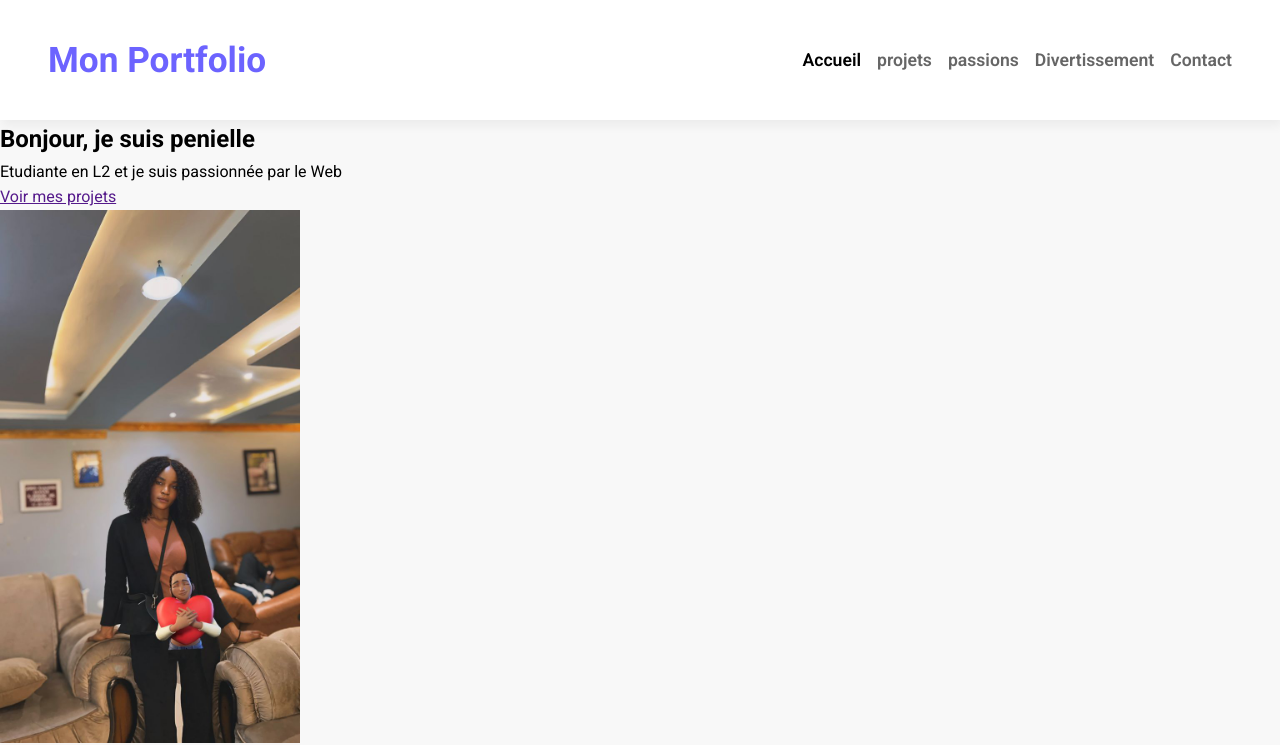
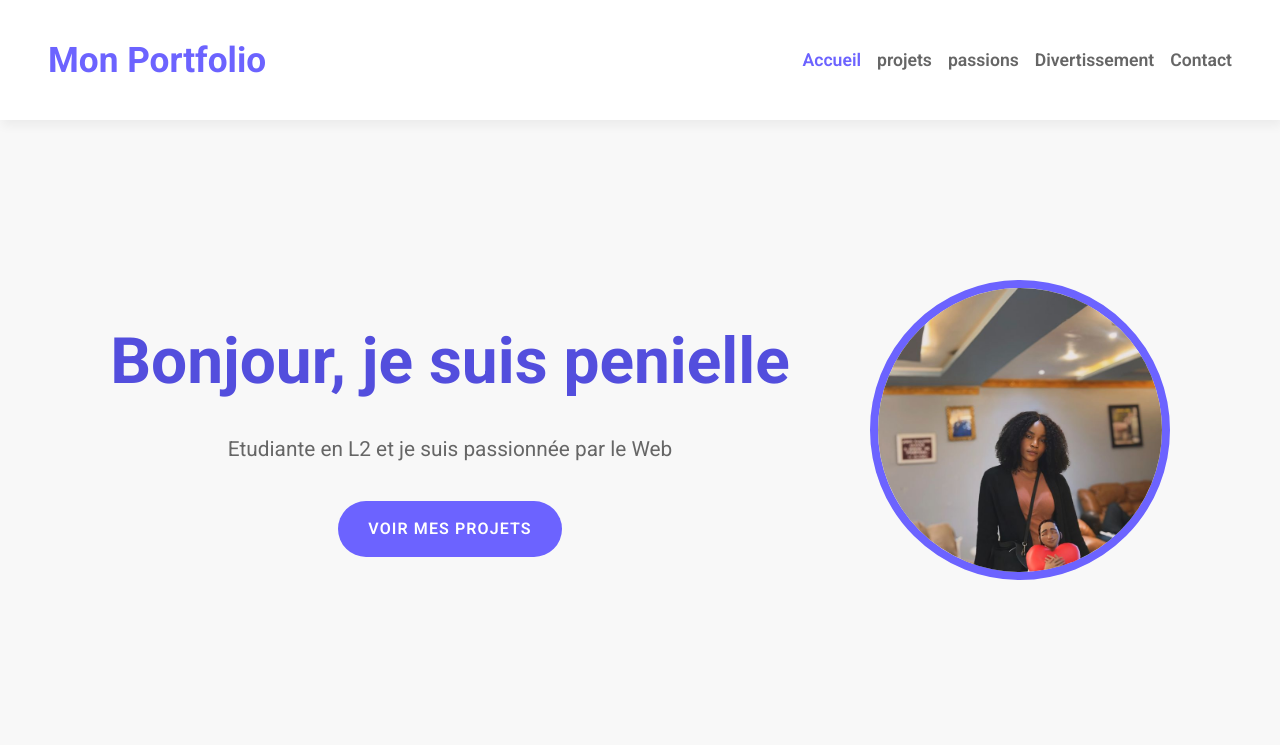
Before and after one commit to peniellemakombo/Mon-portfolio-2026, a plain HTML site: page index.html in a window 1280 px wide. Shown: the top 745 px of the page. Drawn offline with Linux system fonts and the light colour scheme.

Commit message:
stylisation de la section hero

```diff
--- a/CSS/style.css
+++ b/CSS/style.css
@@ -1,5 +1,5 @@
 :root {
-    --vilet-doux: #6c63ff;
+    --violet-doux: #6c63ff;
     --violet-fonce: #534EDD;
     --orange-vif: #FFA726;
     --gris-tres-fonce: #666;
@@ -36,7 +36,7 @@
     text-decoration: none;
     font-size: 2.2rem;
     font-weight: bold;
-    color: var(--vilet-doux);
+    color: var(--violet-doux);
 }
 
 ul li {
@@ -58,7 +58,7 @@
 }
 
 ul li a:hover{
-    color: var(--vilet-doux);
+    color: var(--violet-doux);
 }
 
 ul li a::after {
@@ -67,7 +67,9 @@
     left: 0;
     bottom: 0;
     height: 3px;
-    background-color: var(--vilet-doux);
+    width: 0%;
+    background-color: var(--violet-doux);
+    transition: width 0.3s ease;
 
 }
 ul li a:hover::after {
@@ -79,3 +81,50 @@
 a.active ::after {
     width: 100%;
 }
+.hero{
+    display: flex;
+    justify-content: center;
+    align-items: center;
+    gap: 5rem;
+    text-align: center;
+    margin: 10rem 2rem;
+}
+.hero img {
+    width: 300px;
+    height: 300px;
+    object-fit: cover;
+    border-radius: 50%;
+    border: 8px solid var(--violet-doux);
+}
+
+.hero h1 {
+    color: var(--violet-fonce);
+    font-size: 4rem;
+    font-weight: 700;
+    margin-bottom: 1.2rem;
+}
+
+.hero p {
+    color: var(--gris-fonce);
+    font-size: 1.3rem;
+    margin-bottom: 1.2rem;
+}
+
+.hero a {
+    text-decoration: none;
+    display: inline-block;
+    background-color: var(--violet-doux);
+    color: white;
+    padding: 15px 30px;
+    border-radius: 50px;
+    text-transform: uppercase;
+    letter-spacing: 1.1px;
+    font-weight: 600;
+    margin-top: 1rem;
+    transition: background-color 0.3s ease, transform 0.2s ease;
+}
+
+.hero a:hover {
+    background-color: var(--violet-fonce);
+    transform: translateY(-3px);
+}
--- a/index.html
+++ b/index.html
@@ -26,16 +26,16 @@
     </nav>
   </header>
   <main>
-    <section>
+    <section class="hero">
         <div>
             <h1>Bonjour, je suis penielle</h1>
             <p>Etudiante en L2 et je suis passionnée par le Web</p>
-            <a href="">Voir mes projets</a>
+            <a href="projet.html">Voir mes projets</a>
         </div>
         <div>
             <img src="image/penielle.jpg" alt="penielle M" width="300">
         </div>
-        <section>
+        </section>
         <section>
                 <h1>À Propos de Moi</h1>
                 <p>Bonjour ! je m'appelle Penielle MAKOMBO et je suis une
```
Also changed, not shown: contact.html (+1 -1 lines).
